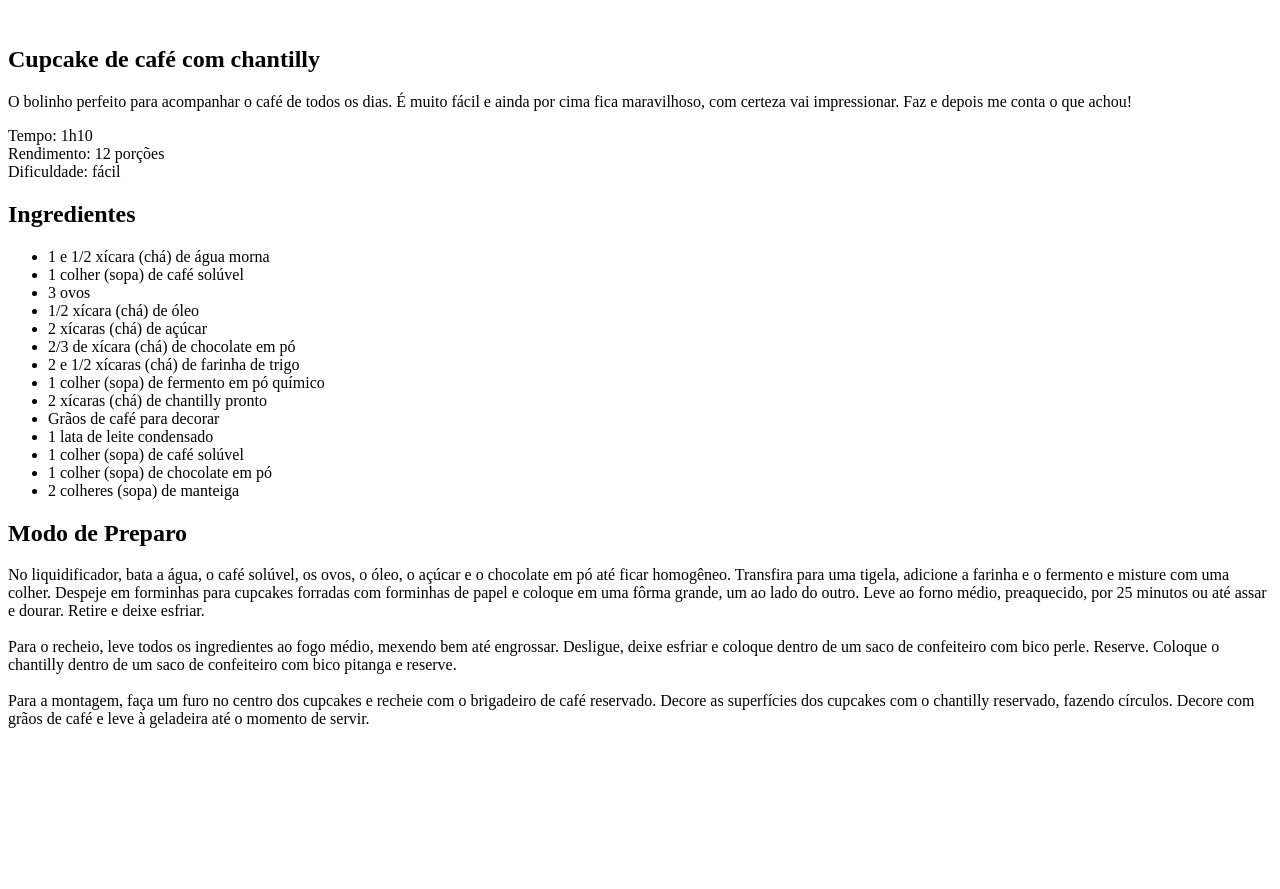
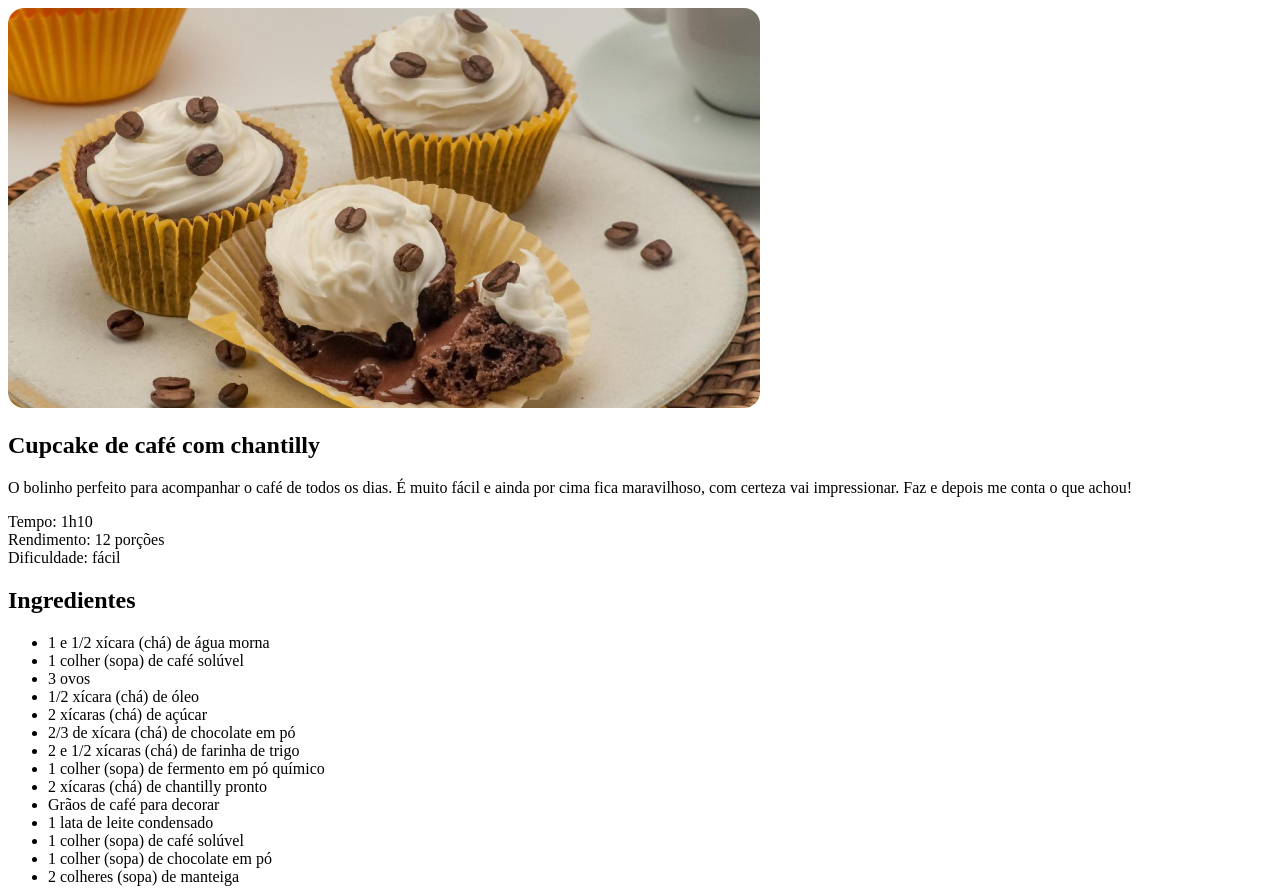
Before and after one commit to GalloTecnologias1/RepositorioTeste, a plain HTML site: page index.html in a window 1280 px wide. Shown: the top 889 px of the page. Before the commit the page ends 800 px from the top, so only its background shows below. Drawn offline with Linux system fonts and the light colour scheme.

Commit message:
Imagem colocada e estilizada

```diff
--- a/index.html
+++ b/index.html
@@ -4,10 +4,11 @@
   <meta charset="UTF-8">
   <meta name="viewport" content="width=device-width, initial-scale=1.0">
   <title>Pagina de Receita</title>
+  <link rel="stylesheet" href="style.css">
 </head>
 <body>
   <div id="page">
-    <img src="" alt="">
+    <img src="assets/main.jpg" alt="imagem de um cupcake com grãos de café e chantilly">
     <main>
       <section id="about">
 
--- /dev/null
+++ b/style.css
@@ -0,0 +1,3 @@
+img {
+  border-radius: 16px;
+}
```
Also changed, not shown: assets/bg.jpg (added), assets/main.jpg (added).
